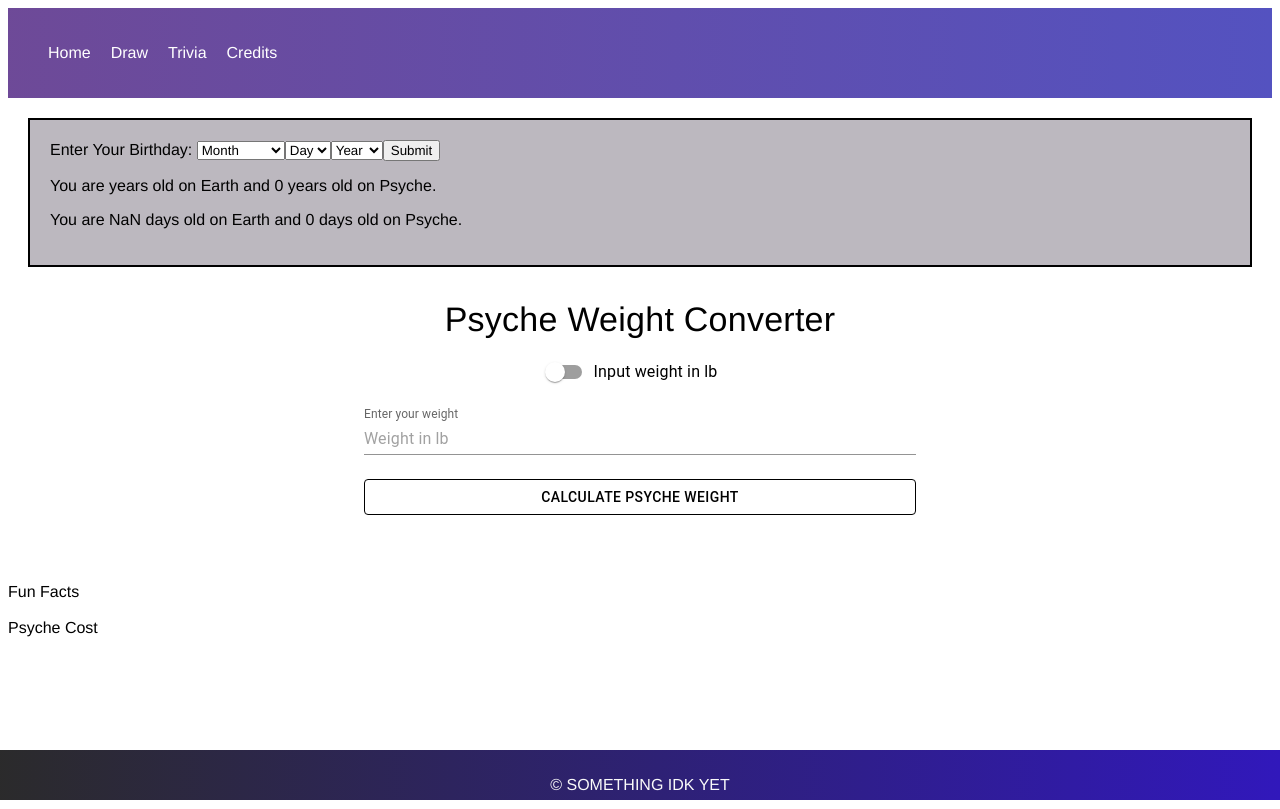
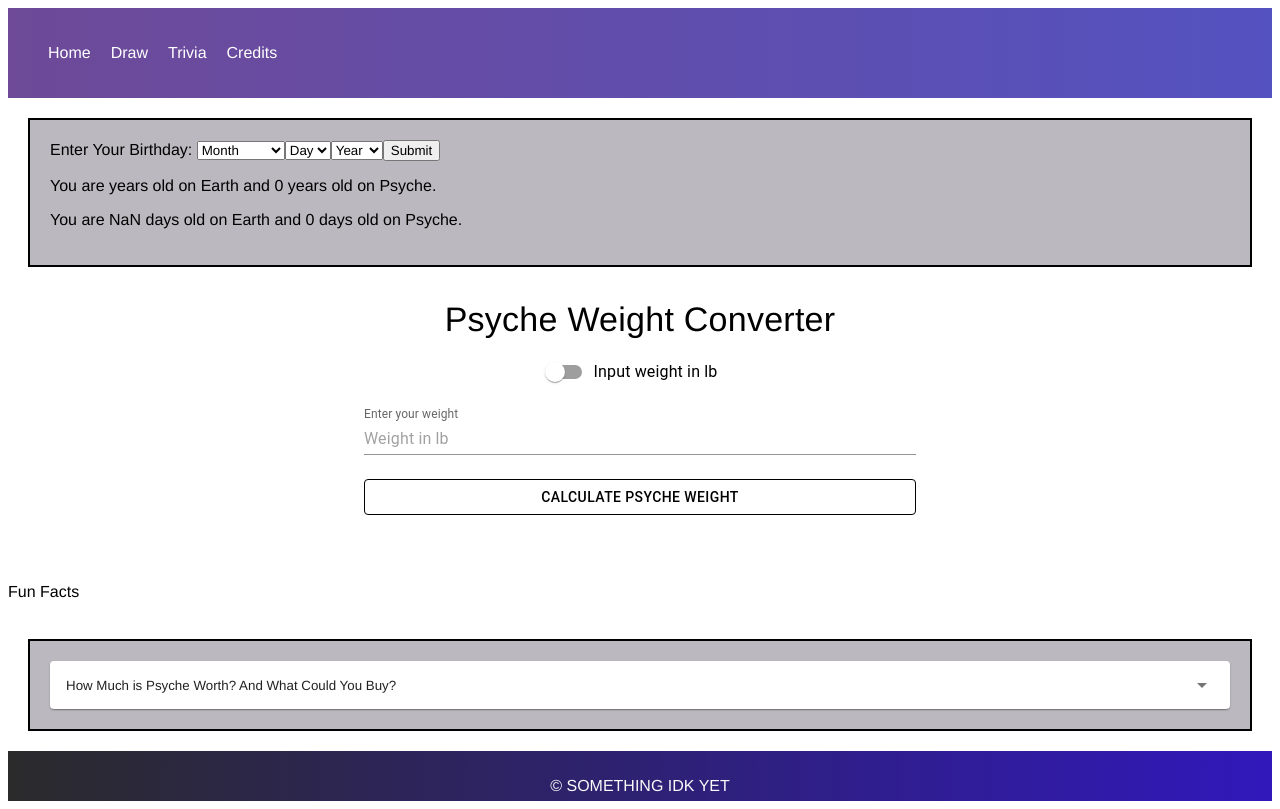
Before and after one commit to MissionToPsyche-Iridium/iridium_23f_year_sim-byu-i, a React (Create React App) app in the folder psyche/: page /Trivia in a window 1280 px wide. Built offline with nearby package versions, Linux system fonts and the light colour scheme.

Commit message:
A lot of time was taken to figure out the drop down icon. But I now have a basic accordion.

```diff
--- /dev/null
+++ b/package.json
@@ -0,0 +1,5 @@
+{
+  "dependencies": {
+    "@mui/material": "^6.1.8"
+  }
+}
--- a/psyche/src/components/psycheCost.js
+++ b/psyche/src/components/psycheCost.js
@@ -1,10 +1,38 @@
 import React from "react";
+import "../componentsCSS/trivia.css"
+
+import Accordion from '@mui/material/Accordion';
+import AccordionDetails from '@mui/material/AccordionDetails';
+import AccordionSummary from '@mui/material/AccordionSummary';
+import ArrowDropDownIcon from '@mui/icons-material/ArrowDropDown';
 
 function PsycheCost() {
     return (
 
-        <div>
-            Psyche Cost
+        <div class="box">
+            <Accordion>
+                <AccordionSummary expandIcon={<ArrowDropDownIcon/>}>
+                    How Much is Psyche Worth? And What Could You Buy?
+
+                </AccordionSummary>
+
+                <AccordionDetails>
+                    It is estimated to be a whole lot. Also just as a disclaimer all of these values are just estimates.
+                </AccordionDetails>
+
+                <Accordion>
+                    <AccordionSummary expandIcon={<ArrowDropDownIcon/>}>
+                        Paper
+
+                    </AccordionSummary>
+
+                    <AccordionDetails>
+                        You could buy.
+                    </AccordionDetails>
+
+                </Accordion>
+            </Accordion>
+
 
         </div>
 
--- a/psyche/src/componentsCSS/Footer.css
+++ b/psyche/src/componentsCSS/Footer.css
@@ -5,7 +5,7 @@ footer {
     color: #fafafa;
     text-align: center;
     padding: 10px;
-    position:fixed;
+    /* position:fixed; */
     bottom:0;
     left: 0;
     right:0;
```
Also changed, not shown: psyche/package.json (+4 -3 lines), 1 other file (tests, documents, lock files or other folders).
